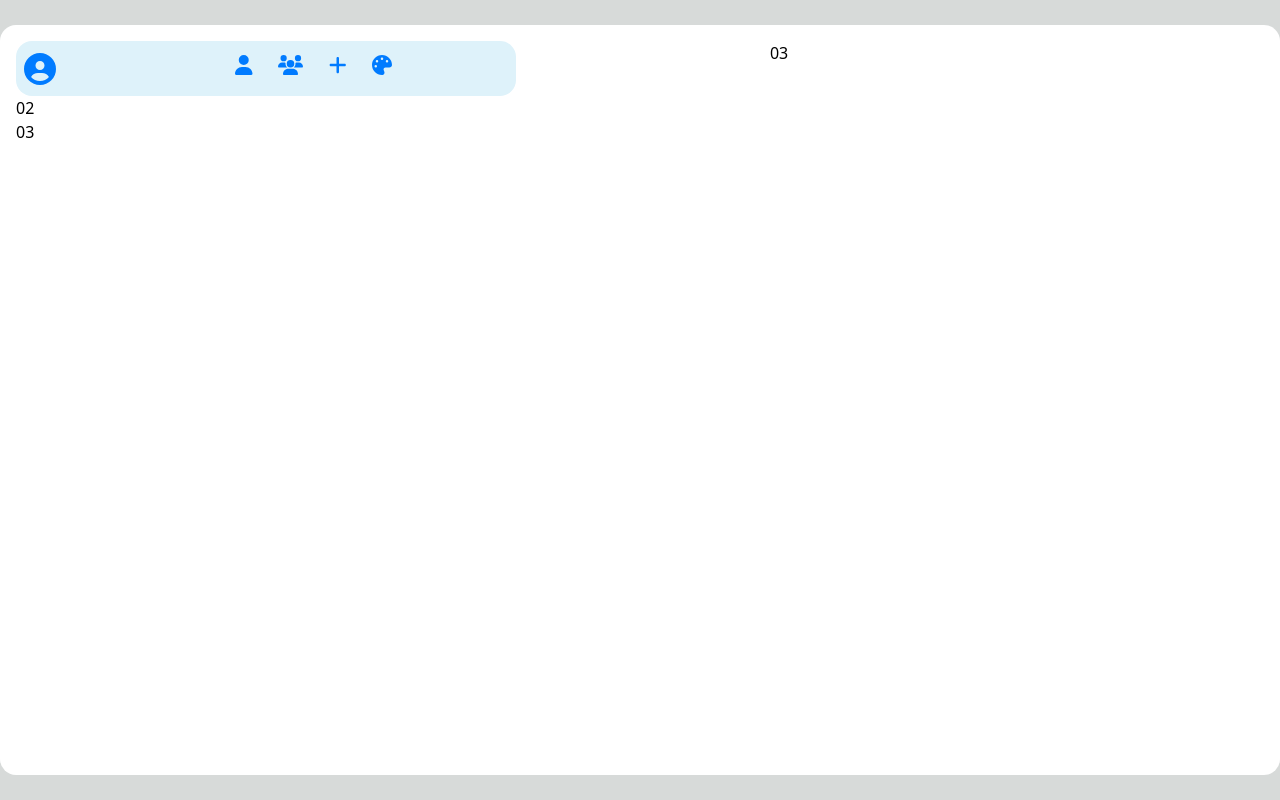
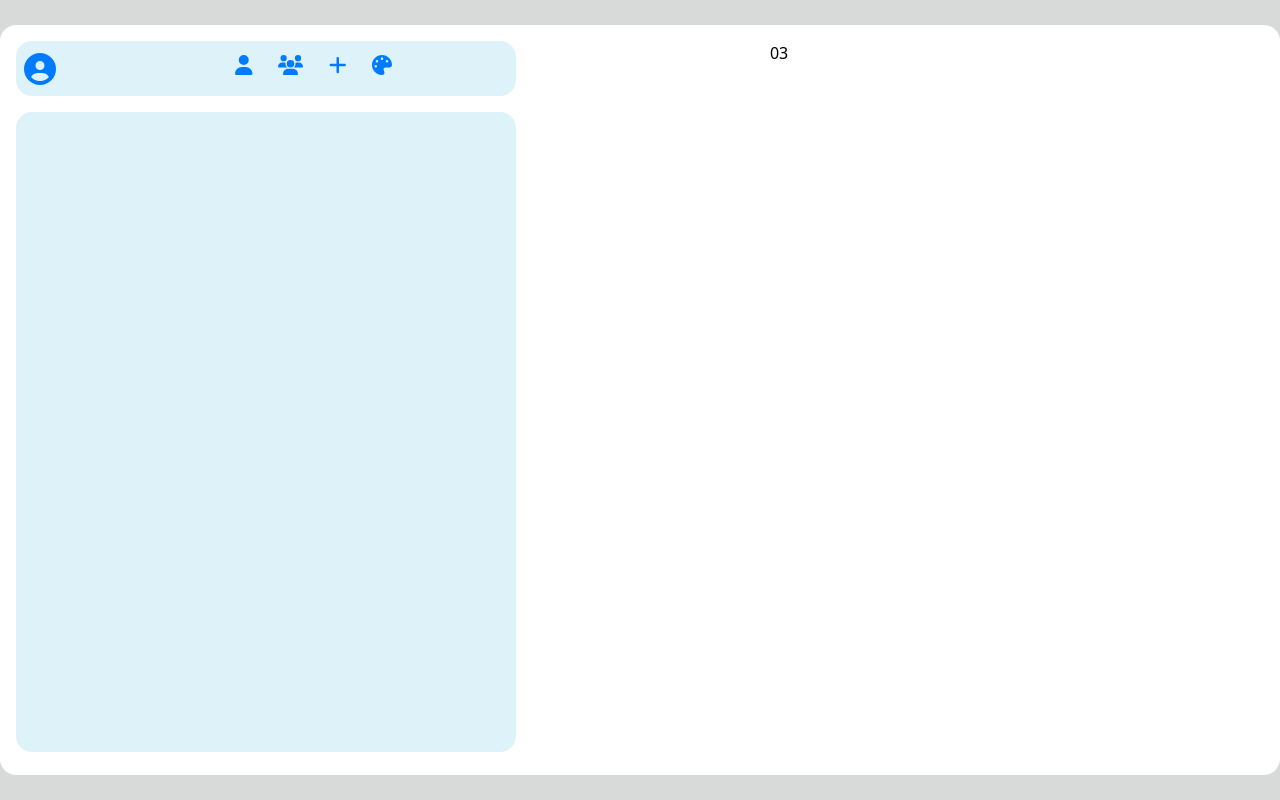
Before and after one commit to vaishnavi185/ChatApp, a Next.js app in the folder chitchat/: page /Chat in a window 1280 px wide. Built offline with nearby package versions, Linux system fonts and the light colour scheme.

Commit message:
chatliist

```diff
--- a/chitchat/src/components/ChatScreen.jsx
+++ b/chitchat/src/components/ChatScreen.jsx
@@ -1,5 +1,6 @@
 import React from 'react';
 import Nav from './Nav.jsx';
+import List from './List.jsx'
 
 export default function ChatScreen() {
   return (
@@ -10,8 +11,10 @@ export default function ChatScreen() {
             <div className='w-[500px] h-[55px] bg-[#def2fa] rounded-2xl'>
               <Nav />
             </div>
-            <div>02</div>
-            <div>03</div>
+            <div>
+              <List></List>
+            </div>
+
           </div>
         </div>
         <div className="col-span-2 row-span-2 ...">03</div>
--- a/chitchat/src/components/List.jsx
+++ b/chitchat/src/components/List.jsx
@@ -2,7 +2,7 @@ import React from 'react'
 
 export default function List() {
   return (
-    <div>
+    <div className=' w-[500px] h-[640px] bg-[#def2fa] rounded-2xl mt-4'>
 
     </div>
   )
```
